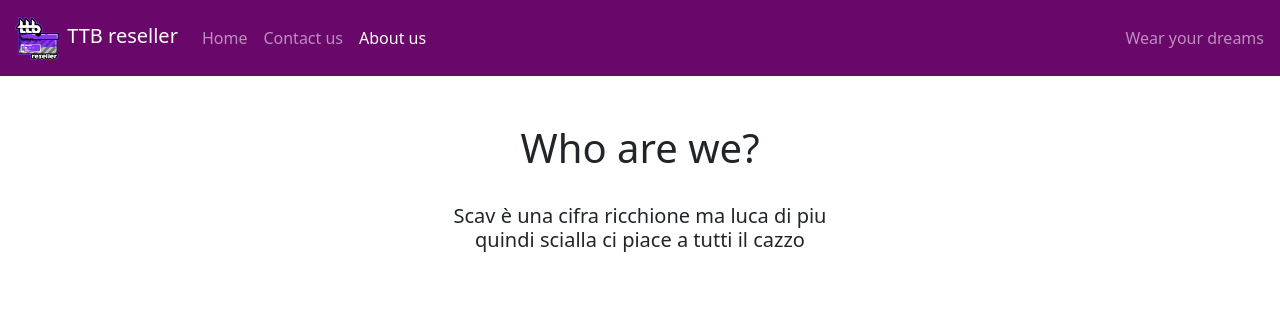
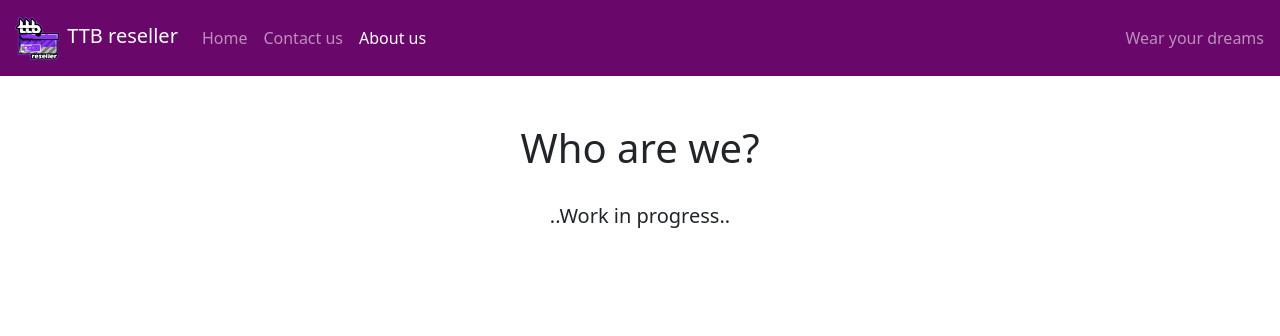
Before and after one commit to gabrielebnc/ttb_original, a Django app: page /about-us/ in a window 1280 px wide. Shown: the top 336 px of the page. Run offline with Django 3.2, Linux system fonts and the light colour scheme.

Commit message:
html changed

```diff
--- a/home/templates/home/about_us.html
+++ b/home/templates/home/about_us.html
@@ -11,7 +11,7 @@
         <div class="col d-flex justify-content-center"><h1>Who are we?</h1></div>
         </div>
     <div class="row">
-        <div class="col text-center"><h5>Scav è una cifra ricchione ma luca di piu<br>quindi scialla ci piace a tutti il cazzo</h5></div>
+        <div class="col text-center"><h5>..Work in progress..</h5></div>
     </div>
 </div>
 {% endblock %}
--- a/home/templates/home/contact_us.html
+++ b/home/templates/home/contact_us.html
@@ -5,6 +5,9 @@
     <title>{% block title%}Contact Us{% endblock %}</title>
 </head>
 <body>
-
+    {%block content%}
+        <h5>Contact us on Instagram</h5>
+        <h4>@ttbreseller</h4>
+    {% endblock %}
 </body>
 </html>
```
